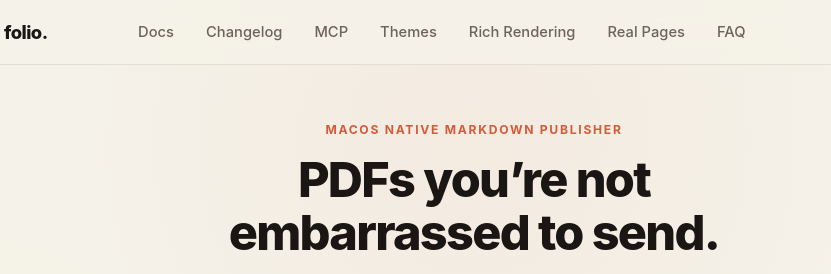
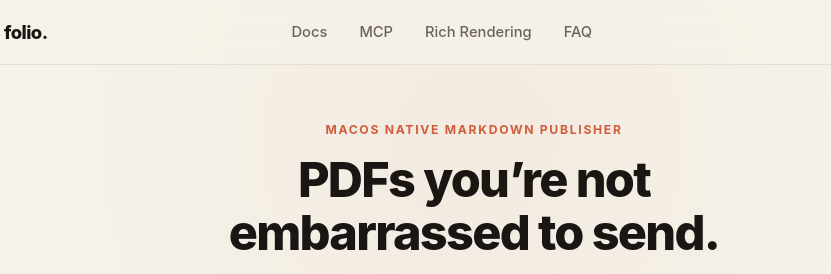
Before and after one commit to carlosrivera/folio, an Astro site in the folder landing/: page / in a window 1280 px wide. Shown: the top 274 px of the page, 166-997 px from the left. Built offline with nearby package versions, Linux system fonts and the light colour scheme; Astro itself is replaced by a stand-in of ours.

Commit message:
Reduce landing header navigation clutter

```diff
--- a/landing/src/pages/index.astro
+++ b/landing/src/pages/index.astro
@@ -45,11 +45,8 @@ const themes = [
       <!-- Desktop Navigation Links -->
       <nav class="nav-links" aria-label="Main Navigation">
         <a href={`${base}/docs`}>Docs</a>
-        <a href={`${base}/changelog`}>Changelog</a>
         <a href="#mcp-control">MCP</a>
-        <a href="#themes">Themes</a>
         <a href="#rendering">Rich Rendering</a>
-        <a href="#pages">Real Pages</a>
         <a href="#faq">FAQ</a>
       </nav>
 
@@ -80,11 +77,8 @@ const themes = [
       <div class="container mobile-nav-inner">
         <nav class="mobile-nav-links">
           <a href={`${base}/docs`}>Documentation</a>
-          <a href={`${base}/changelog`}>Changelog</a>
           <a href="#mcp-control">MCP</a>
-          <a href="#themes">Themes</a>
           <a href="#rendering">Rich Rendering</a>
-          <a href="#pages">Real Pages</a>
           <a href="#faq">FAQ</a>
         </nav>
         <div class="mobile-nav-footer">
```
